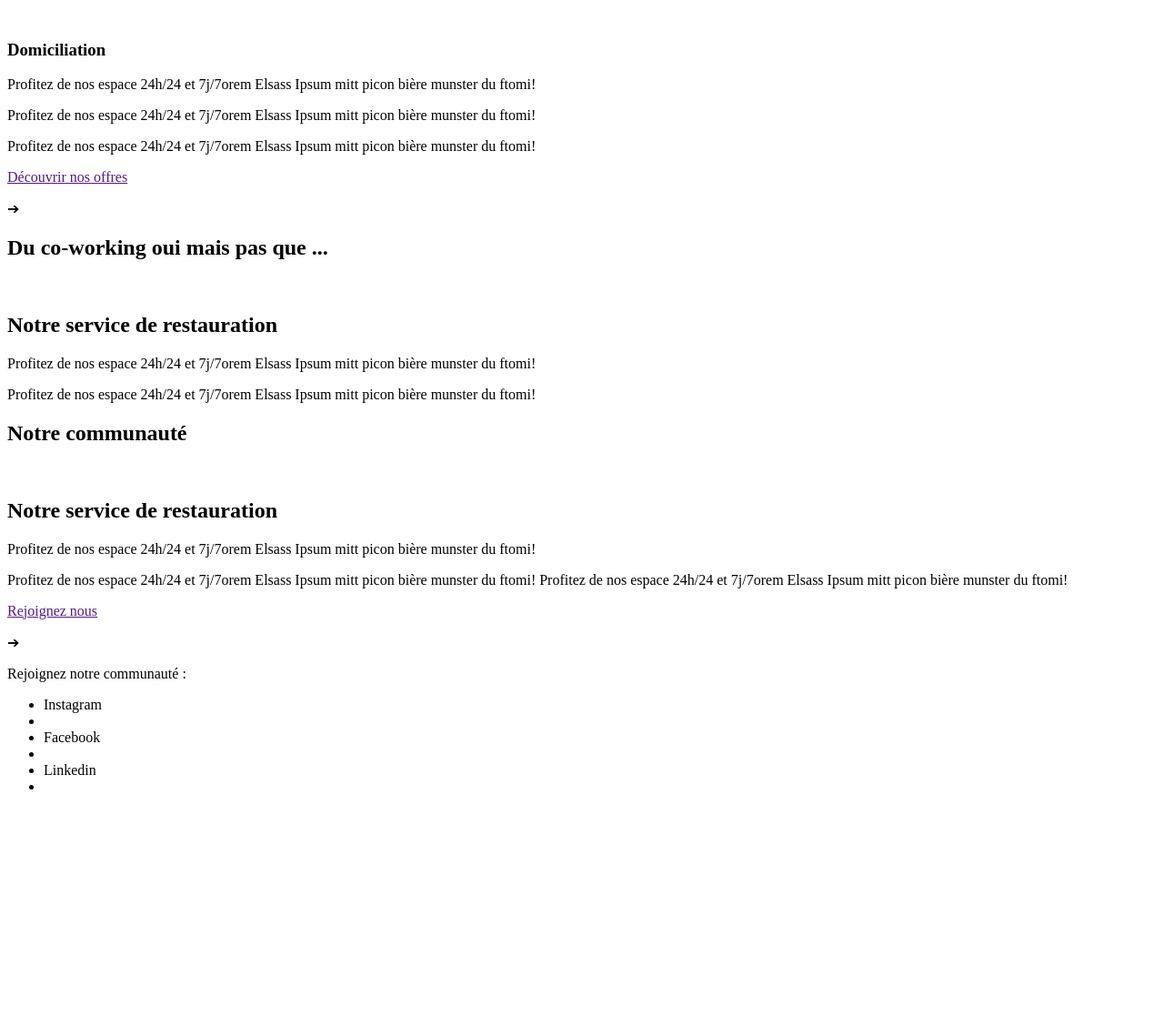
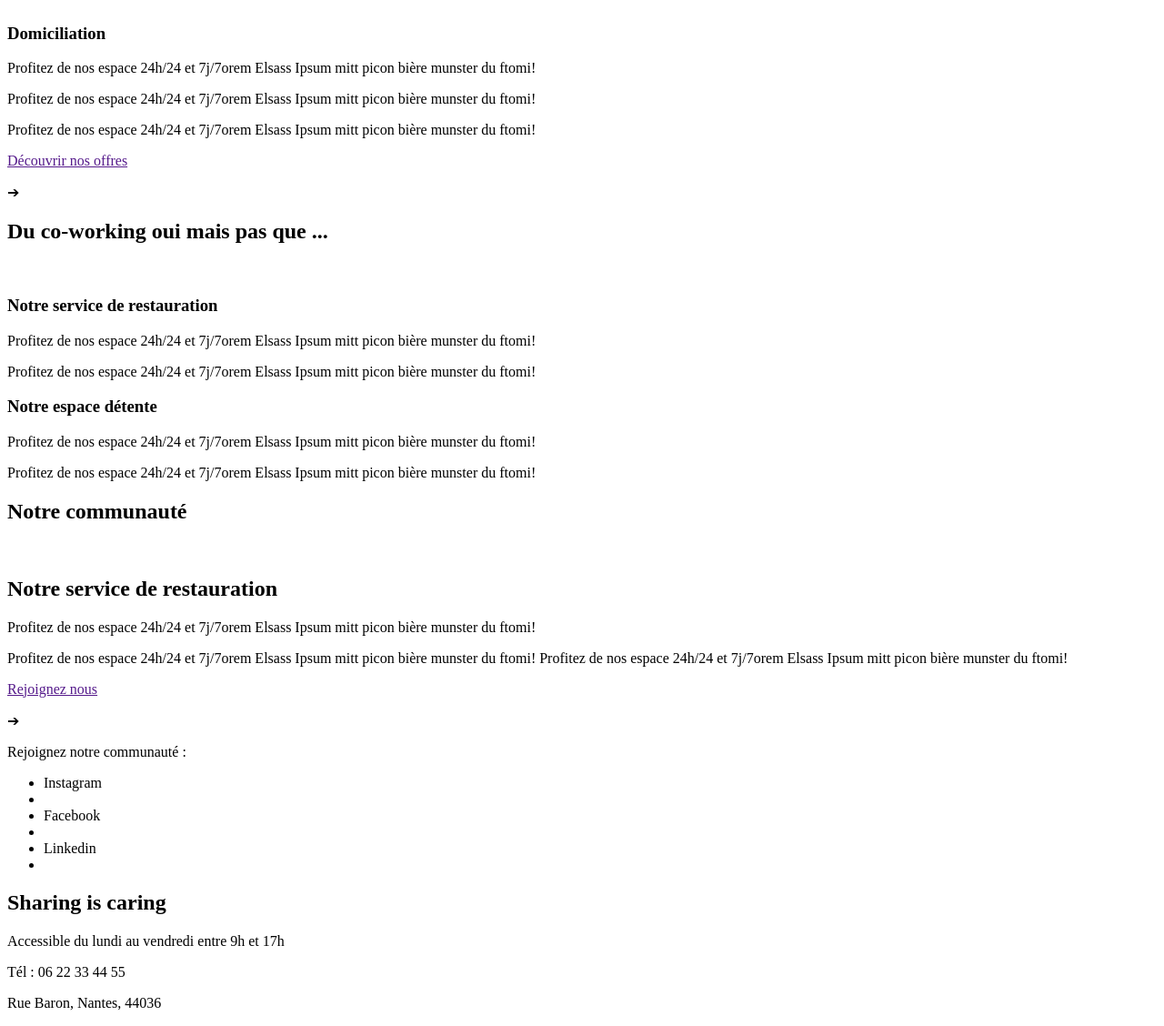
Before and after one commit to AOlivier-WCS/Projet-1-Espace-CoWorking, a plain HTML site: page index.html in a window 1280 px wide. Shown: the part 806-1934 px from the top of the page at 91% size. Before the commit the page ends 1696 px from the top, so only its background shows below. Drawn offline with Linux system fonts and the light colour scheme.

Commit message:
Update the structure - sections, footer

```diff
--- a/index.html
+++ b/index.html
@@ -31,11 +31,9 @@
     <h3>Nos espaces partagés</h3>
     <p>Profitez de nos espace 24h/24 et 7j/7orem Elsass Ipsum mitt picon bière munster du ftomi!</p>
     <button>En savoir +</button>
-</section>
 
-<section>
     <img src="" alt="">
-    <h3>Nos espaces partagés</h3>
+    <h3>Nos espaces privatifs</h3>
     <p>Profitez de nos espace 24h/24 et 7j/7orem Elsass Ipsum mitt picon bière munster du ftomi!</p>
     <button>En savoir +</button>
 </section>
@@ -47,9 +45,7 @@
     <p>Profitez de nos espace 24h/24 et 7j/7orem Elsass Ipsum mitt picon bière munster du ftomi!</p>
     <p>Profitez de nos espace 24h/24 et 7j/7orem Elsass Ipsum mitt picon bière munster du ftomi!</p>
     <a href="">Découvrir nos offres</a><p>&#10132</p>
-</section>
 
-<section>
     <img src="" alt="">
     <h3>Domiciliation</h3>
     <p>Profitez de nos espace 24h/24 et 7j/7orem Elsass Ipsum mitt picon bière munster du ftomi!</p>
@@ -61,7 +57,11 @@
 <section>
     <h2>Du co-working oui mais pas que ...</h2>
     <img src="" alt="">
-    <h2>Notre service de restauration</h2>
+    <h3>Notre service de restauration</h3>
+    <p>Profitez de nos espace 24h/24 et 7j/7orem Elsass Ipsum mitt picon bière munster du ftomi!</p>
+    <p>Profitez de nos espace 24h/24 et 7j/7orem Elsass Ipsum mitt picon bière munster du ftomi!</p>
+
+    <h3>Notre espace détente</h3>
     <p>Profitez de nos espace 24h/24 et 7j/7orem Elsass Ipsum mitt picon bière munster du ftomi!</p>
     <p>Profitez de nos espace 24h/24 et 7j/7orem Elsass Ipsum mitt picon bière munster du ftomi!</p>
 </section>
@@ -76,7 +76,7 @@
 </section>
 
 <footer>
-    <article>
+
     <p>Rejoignez notre communauté :</p>
     <ul>
         <li>Instagram</li>
@@ -86,9 +86,13 @@
         <li>Linkedin</li>
         <li><img src="" alt=""></li>
     </ul>
-    </article>
 
-    <article></article>
+    <h2>Sharing is caring</h2>
+    <p>Accessible du lundi au vendredi
+        entre 9h et 17h
+    <p>Tél : 06 22 33 44 55</p>
+    <p>Rue Baron, Nantes, 44036</p>
+
 </footer>
 
 </body>
```
Lines whose indentation alone changed are shown as unchanged.
